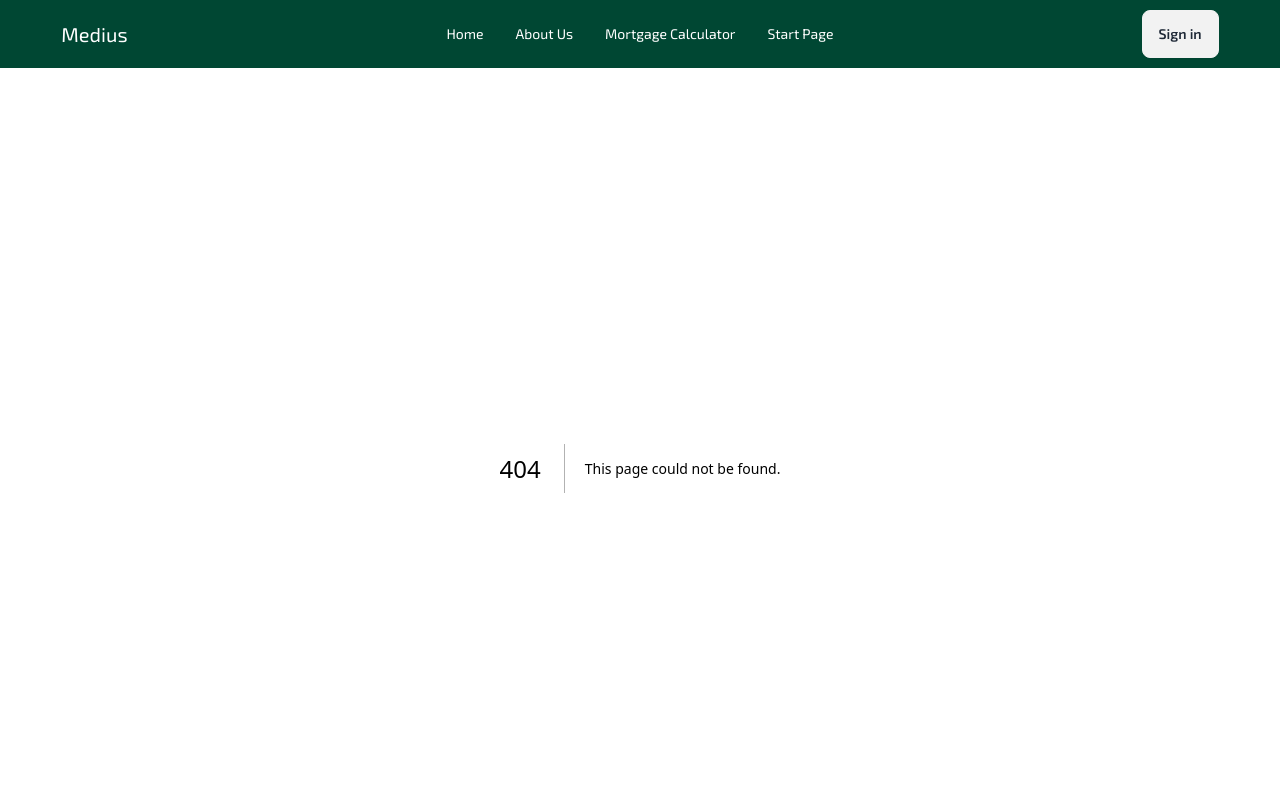
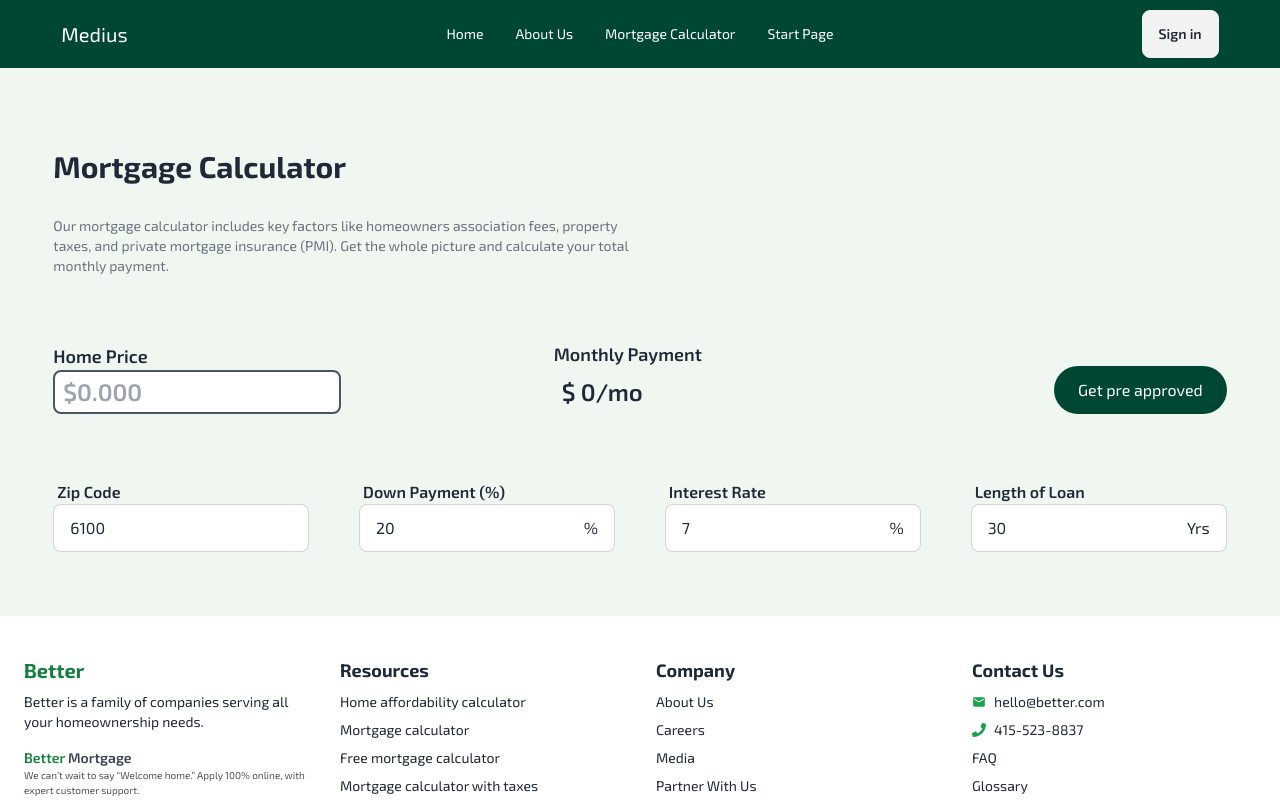
Before and after one commit to Shifat507/medius, a Next.js app: page /mortgageCalculator in a window 1280 px wide. Before the commit this address had no page. Shown: the top 800 px of the page. Built offline with nearby package versions, Linux system fonts and the light colour scheme.

Commit message:
add Mortgage page that can calculate principle & interest

```diff
--- /dev/null
+++ b/src/app/mortgageCalculator/page.jsx
@@ -0,0 +1,143 @@
+'use client';
+
+import React, { useState } from 'react';
+
+const MortgageCalculator = () => {
+    const [homePrice, setHomePrice] = useState(null);
+    const [downPaymentPercentage, setDownPaymentPercentage] = useState(20);
+    const [interestRate, setInterestRate] = useState(7);
+    const [years, setYears] = useState(30);
+    const [monthlyPayment, setMonthlyPayment] = useState(0);
+
+    const calculateMortgage = (homePrice, downPaymentPercentage, interestRate, years) => {
+        if (!homePrice) {
+            setMonthlyPayment(0);
+            return;
+        }
+
+        const downPayment = (homePrice * downPaymentPercentage) / 100;
+        const loanAmount = homePrice - downPayment;
+        const monthlyInterestRate = (interestRate / 100) / 12;
+        const totalPayments = years * 12;
+
+        const calculatedPayment =
+            monthlyInterestRate === 0
+                ? loanAmount / totalPayments
+                : (loanAmount * monthlyInterestRate * Math.pow(1 + monthlyInterestRate, totalPayments)) /
+                (Math.pow(1 + monthlyInterestRate, totalPayments) - 1);
+
+        setMonthlyPayment(calculatedPayment.toFixed(2));
+    };
+
+    // Handle Input Changes
+    const handleHomePriceChange = (e) => {
+        const value = parseFloat(e.target.value) || 0;
+        setHomePrice(value);
+        calculateMortgage(value, downPaymentPercentage, interestRate, years);
+    };
+
+    const handleDownPaymentChange = (e) => {
+        const value = parseFloat(e.target.value) || 0;
+        setDownPaymentPercentage(value);
+        calculateMortgage(homePrice, value, interestRate, years);
+    };
+
+    const handleInterestRateChange = (e) => {
+        const value = parseFloat(e.target.value) || 0;
+        setInterestRate(value);
+        calculateMortgage(homePrice, downPaymentPercentage, value, years);
+    };
+
+    const handleYearsChange = (e) => {
+        const value = parseInt(e.target.value) || 0;
+        setYears(value);
+        calculateMortgage(homePrice, downPaymentPercentage, interestRate, value);
+    };
+
+    return (
+        <div className='bg-[#f0f7f1]'>
+            <div className='w-11/12 mx-auto'>
+                <h2 className='text-3xl font-bold pt-20 pb-8'>Mortgage Calculator</h2>
+                <p className='text-sm text-gray-500 w-2/4'>
+                    Our mortgage calculator includes key factors like homeowners association fees, property taxes, and private mortgage insurance (PMI).
+                    Get the whole picture and calculate your total monthly payment.
+                </p>
+
+                <div className='flex justify-between items-center my-16'>
+                    <div className='flex flex-col'>
+                        <span className='text-lg font-semibold'>Home Price</span>
+                        <input
+                            className='w-72 border-2 border-gray-600 rounded-lg px-2 py-1 text-2xl font-semibold'
+                            type='number'
+                            value={homePrice}
+                            onChange={handleHomePriceChange}
+                            placeholder='$0.000'
+                        />
+                    </div>
+                    <div className='flex flex-col'>
+                        <span className='text-lg font-semibold'>Monthly Payment</span>
+                        <h3 className='w-72 px-2 py-2 text-2xl font-semibold'>$ {monthlyPayment}/mo</h3>
+                    </div>
+                    <div>
+                        <button
+
+                            className='bg-[#004733] text-white px-6 py-3 rounded-3xl hover:bg-[#067A59] mt-6'
+                        >
+                            Get pre approved
+                        </button>
+                    </div>
+                </div>
+
+                <div className='flex flex-col md:flex-row justify-between items-center pb-16'>
+                    <div className='w-64'>
+                        <span className='ml-1 font-semibold'>Zip Code</span>
+                        <label className='input input-bordered flex items-center gap-2'>
+                            <input type='text' className='grow' value='6100' readOnly />
+                        </label>
+                    </div>
+                    <div className='w-64'>
+                        <span className='ml-1 font-semibold'>Down Payment (%)</span>
+                        <label className='input input-bordered flex items-center gap-2'>
+                            <input
+                                type='number'
+                                className='grow'
+                                value={downPaymentPercentage}
+                                onChange={handleDownPaymentChange}
+                                placeholder='20'
+                            />
+                            <span>%</span>
+                        </label>
+                    </div>
+                    <div className='w-64'>
+                        <span className='ml-1 font-semibold'>Interest Rate</span>
+                        <label className='input input-bordered flex items-center gap-2'>
+                            <input
+                                type='number'
+                                className='grow'
+                                value={interestRate}
+                                onChange={handleInterestRateChange}
+                                placeholder='0.0%'
+                            />
+                            <span>%</span>
+                        </label>
+                    </div>
+                    <div className='w-64'>
+                        <span className='ml-1 font-semibold'>Length of Loan</span>
+                        <label className='input input-bordered flex items-center gap-2'>
+                            <input
+                                type='number'
+                                className='grow'
+                                value={years}
+                                onChange={handleYearsChange}
+                                placeholder='Years'
+                            />
+                            <span>Yrs</span>
+                        </label>
+                    </div>
+                </div>
+            </div>
+        </div>
+    );
+};
+
+export default MortgageCalculator;
```
